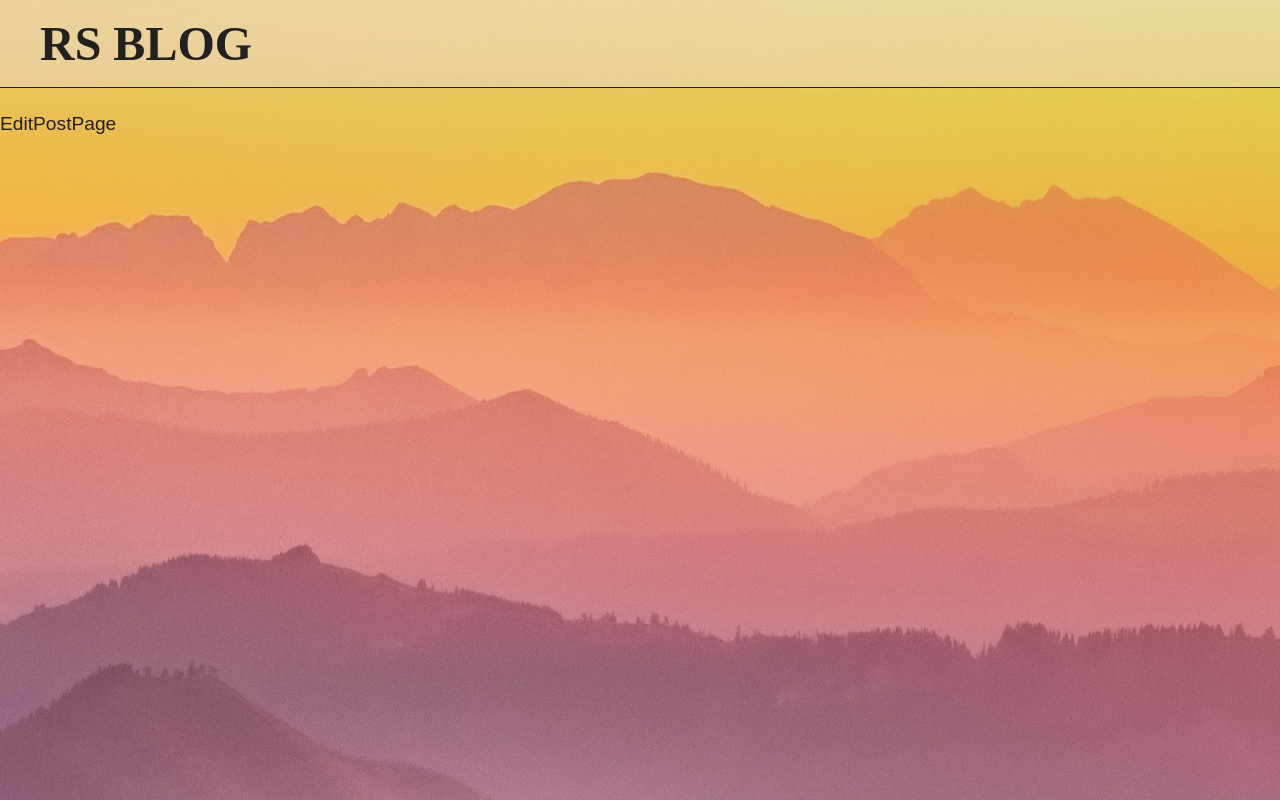
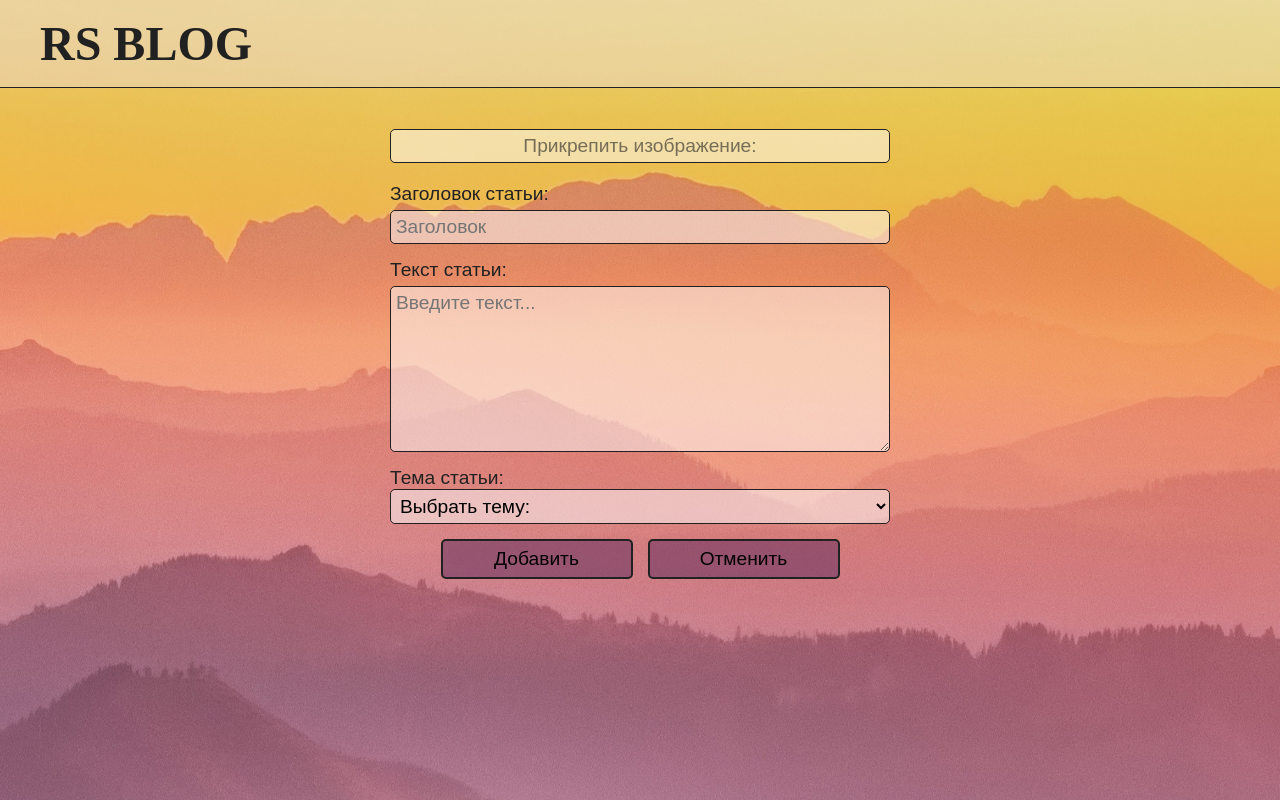
Before and after one commit to SergeyIvanov85/RSBlog, a React (Create React App) app in the folder client/: page /1/edit in a window 1280 px wide. Built offline with nearby package versions, Linux system fonts and the light colour scheme; no server answers.

Commit message:
create Edit route/controller, create EditPostPage

```diff
--- a/client/src/pages/AddPostPage.jsx
+++ b/client/src/pages/AddPostPage.jsx
@@ -1,4 +1,3 @@
-/* eslint-disable jsx-a11y/img-redundant-alt */
 import React, { useState } from "react";
 import {useDispatch} from "react-redux";
 import {createPost} from "../redux/features/post/postSlice";
@@ -49,7 +48,7 @@ export  const AddPostPage = () => {
 
         <div className='add-title'>
         <label htmlFor='add-title__input'>Заголовок статьи:</label>
-          <input type='text' id='add-title__input' className='text-input'value={title} onChange={(e) => setTitle(e.target.value)} placeholder='Заголовок'/>
+          <input type='text' id='add-title__input' className='text-input' value={title} onChange={(e) => setTitle(e.target.value)} placeholder='Заголовок'/>
         </div>
 
 
--- a/client/src/pages/EditPostPage.jsx
+++ b/client/src/pages/EditPostPage.jsx
@@ -1,5 +1,95 @@
-import React from "react";
+import React, {useCallback, useEffect, useState} from "react";
+import {useDispatch} from "react-redux";
+import {useNavigate, useParams} from "react-router-dom";
+import axios from "../utils/axios";
 
 export const EditPostPage = () => {
-    return <div>EditPostPage</div>
+
+    const [title, setTitle] = useState('')
+    const [text, setText] = useState('')
+    const [oldImage, setOldImage] = useState('')
+    const [newImage, setNewImage] = useState('')
+    const [topic, setTopic] = useState('')
+
+    const dispatch = useDispatch()
+    const navigate = useNavigate()
+    const params = useParams()
+
+    const fetchPost = useCallback(async () => {
+        const {data} = await axios.get(`/posts/${params.id}`)
+        setTitle(data.title)
+        setText(data.text)
+        setOldImage(data.imgUrl)
+        setTopic(data.topic)
+    }, [params.id])
+
+    const submitHandler = () => {
+        try {
+
+        } catch (error) {
+            console.log(error)
+        }
+    }
+
+    const clearFormHandler = () => {
+        setText('')
+        setTitle('')
+        setTopic('')
+    }
+
+    useEffect(() => {
+        fetchPost()
+    },[fetchPost])
+
+
+
+    return <form className='section-wrapper' onSubmit={e => e.preventDefault()}>
+        <div className='form-container'>
+            <div className='add-image'>
+                <input type="file" name='add-image__input' id='add-image__input' accept='.jpeg, .jpg, .png, .heic' className='hidden' onChange={(e) => {
+                    setNewImage(e.target.files[0])
+                    setOldImage('')
+                }}/>
+                <label htmlFor='add-image__input' className='add-image__label'>Прикрепить изображение:</label>
+                <div className='image-preview'>
+                    { oldImage && (
+                      <img src={`http://localhost:3002/${oldImage}`} alt={oldImage.name}/>
+                    )}
+                    { newImage && (
+                      <img src={URL.createObjectURL(newImage)} alt={newImage.name}/>
+                    )}
+                </div>
+            </div>
+
+            <div className='add-title'>
+                <label htmlFor='add-title__input'>Заголовок статьи:</label>
+                <input type='text' id='add-title__input' className='text-input'value={title} onChange={(e) => setTitle(e.target.value)} placeholder='Заголовок'/>
+            </div>
+
+
+            <div className='add-text'>
+                <label htmlFor='add-text__input'>Текст статьи:
+                    <textarea id='add-text__input' onChange={(e) => setText(e.target.value)} value={text} placeholder='Введите текст...' rows='7' className='text-input'/>
+                </label>
+            </div>
+
+            <div className='add-topic'>
+                <label htmlFor='add-topic__select'>Тема статьи:
+                    <select name='add-topic__select' onChange={(e) => setTopic(e.target.value)} value={topic} id='add-topic__select' className='add-topic__select'>
+                        <option>Выбрать тему:</option>
+                        <option value='travel'>Путешествия</option>
+                        <option value='health'>Здоровье</option>
+                        <option value='education'>Образование</option>
+                        <option value='sport'>Спорт</option>
+                        <option value='other'>Другое</option>
+                    </select>
+                </label>
+            </div>
+
+            <div className='add-post-btns'>
+                <button onClick={submitHandler} className='btn'>Добавить</button>
+                <button onClick={clearFormHandler} className='btn'>Отменить</button>
+            </div>
+        </div>
+    </form>
 }
```
Also changed, not shown: 2 other files (tests, documents, lock files or other folders).
